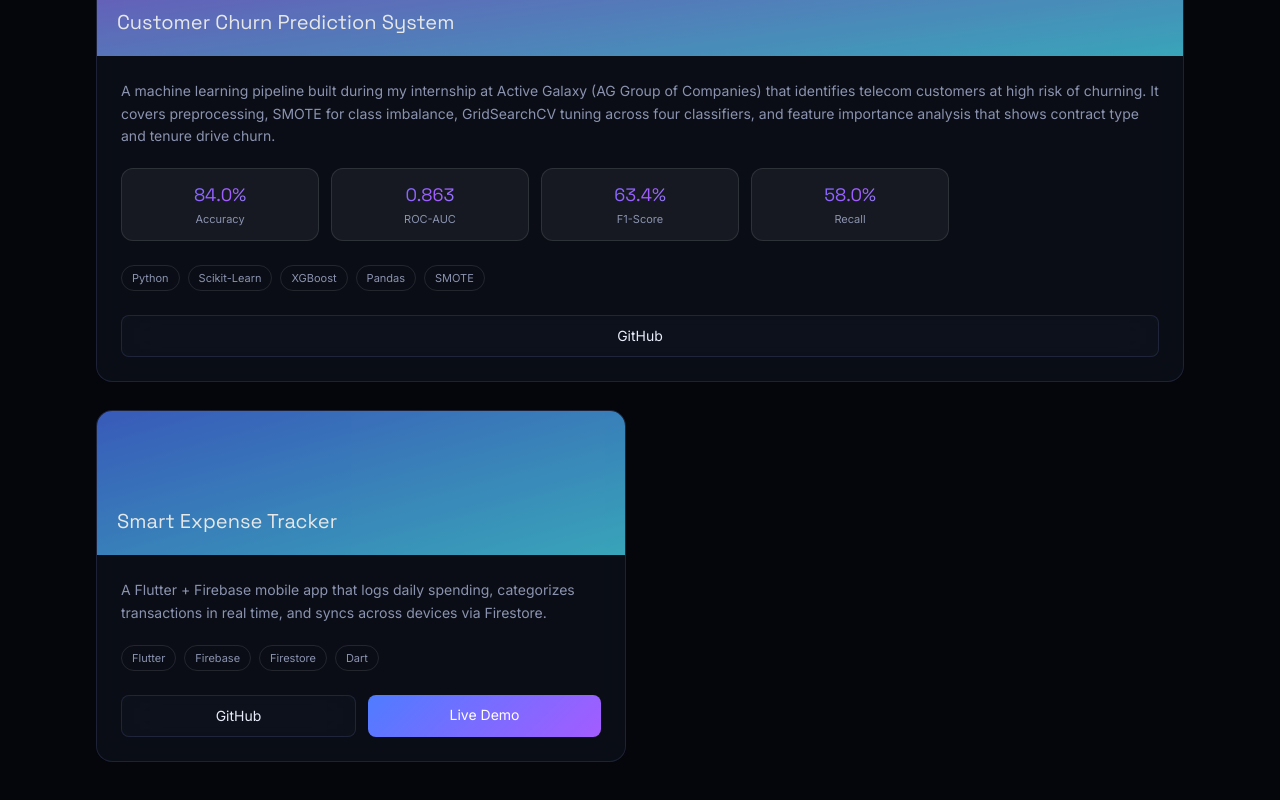
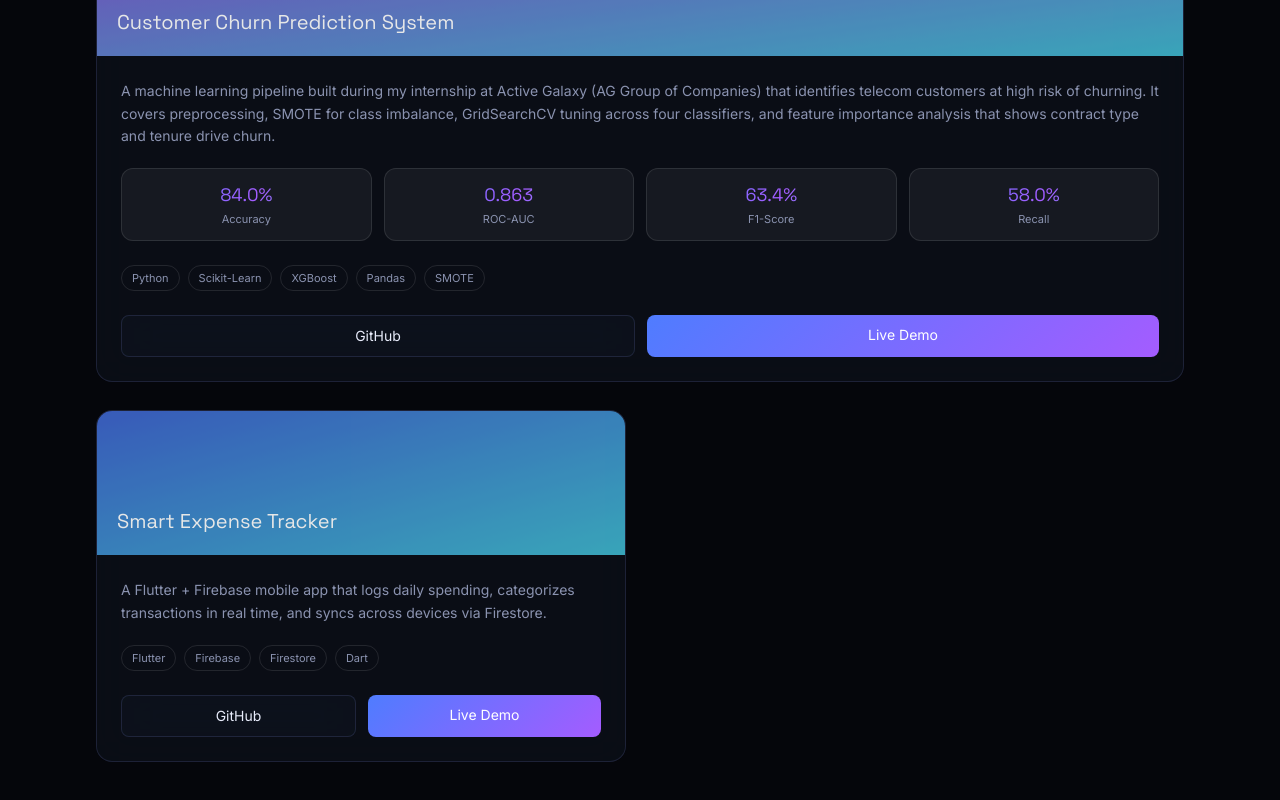
Before and after one commit to deepak-1401/portfolio_1, a React (Vite) app: page / in a window 1280 px wide. Shown: the part 2692-3492 px from the top of the page. Built offline with nearby package versions, Linux system fonts and the light colour scheme.

Commit message:
"added demo link"

```diff
--- a/src/components/Projects.jsx
+++ b/src/components/Projects.jsx
@@ -1,5 +1,5 @@
-import { motion } from 'framer-motion'
-import { projects } from '../data/projects'
+import { motion } from "framer-motion";
+import { projects } from "../data/projects";
 
 export default function Projects() {
   return (
@@ -27,7 +27,7 @@ export default function Projects() {
             transition={{ duration: 0.5, delay: (i % 2) * 0.08 }}
             whileHover={{ y: -6 }}
             className={`glass rounded-2xl overflow-hidden group ${
-              project.featured ? 'sm:col-span-2' : ''
+              project.featured ? "sm:col-span-2" : ""
             }`}
           >
             <div
@@ -45,7 +45,7 @@ export default function Projects() {
               </p>
 
               {project.metrics && (
-                <div className="grid grid-cols-2 sm:grid-cols-5 gap-3 mb-6">
+                <div className="grid grid-cols-2 sm:grid-cols-4 gap-3 mb-6">
                   {project.metrics.map((m) => (
                     <div
                       key={m.label}
@@ -96,5 +96,5 @@ export default function Projects() {
         ))}
       </div>
     </section>
-  )
+  );
 }
--- a/src/data/projects.js
+++ b/src/data/projects.js
@@ -12,8 +12,8 @@ export const projects = [
       { label: "Recall", value: "58.0%" },
     ],
     github:
-      "https://github.com/deepak-1401/Customer-Churn-Prediction-System-.git/deepak-1401",
-    demo: null,
+      "https://github.com/deepak-1401/Customer-Churn-Prediction-System-.git",
+    demo: "https://leave-or-stay.streamlit.app/",
     accent: "from-neon-purple to-neon-cyan",
   },
   {
```
